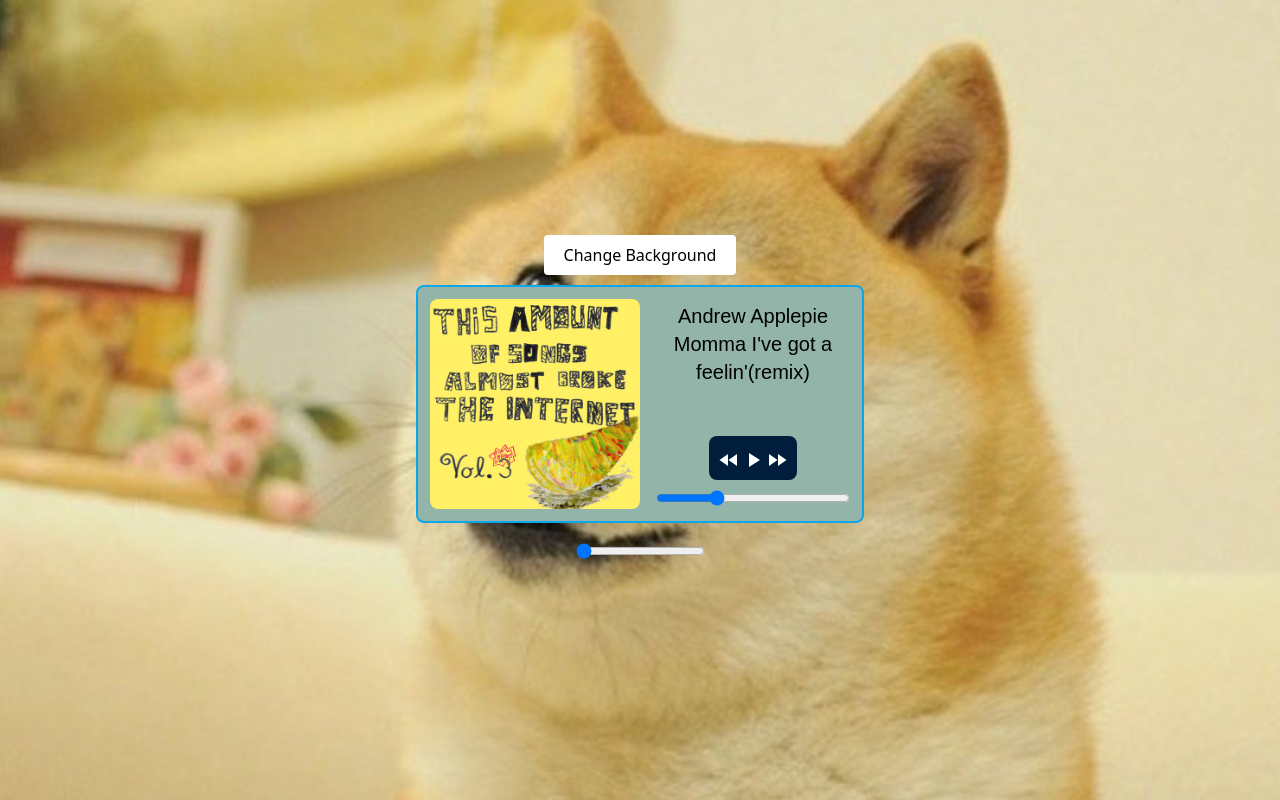
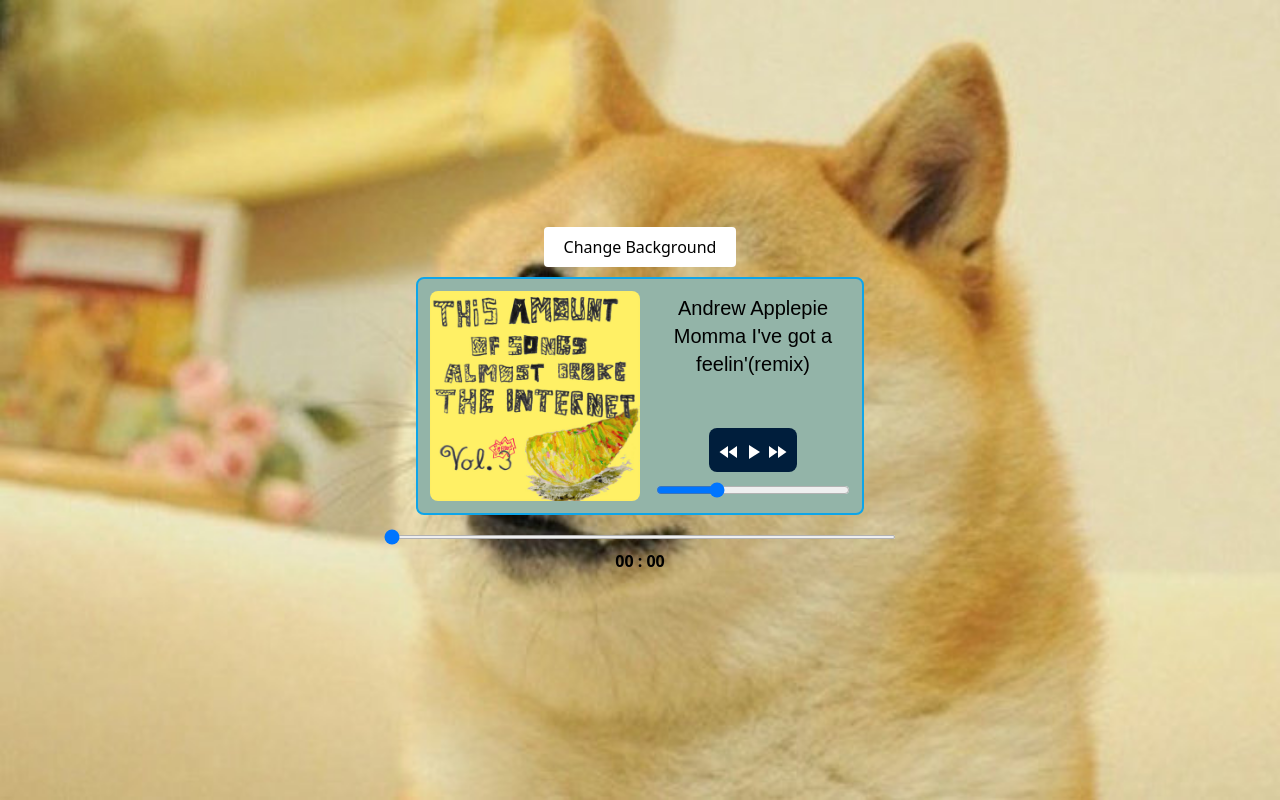
Before and after one commit to lukaslinardi/song-player, a React (Create React App) app: page / in a window 1280 px wide. Built offline with nearby package versions, Linux system fonts and the light colour scheme.

Commit message:
feat: add timestamp duration of the song

```diff
--- a/src/MediaControl.js
+++ b/src/MediaControl.js
@@ -5,6 +5,11 @@ import { SongContext } from "./SongProvider";
 const MediaControl = () => {
   const { audioRef, setPlayMedia, durationValue, setDurationValue } =
     useContext(SongContext);
+
+  const songTime = new Date(Math.ceil(audioRef.current.currentTime) * 1000);
+
+  const minutes = songTime.getUTCMinutes().toString().padStart(2, "0");
+  const seconds = songTime.getSeconds().toString().padStart(2, "0");
 
   useEffect(() => {
     audioRef.current.onended = () => {
@@ -25,14 +30,17 @@ const MediaControl = () => {
   }, [audioRef.current.currentTime, audioRef.durationValue]);
 
   return (
-    <div>
+    <div class="w-full flex justify-center items-center flex-col">
       <input
         type="range"
-        class="mt-[10px] w-full bg-blue-500"
+        class="mt-[10px] w-[40%] h-1"
         max={audioRef.current.duration.toString()}
         value={durationValue}
         onChange={(e) => (audioRef.current.currentTime = e.target.value)}
       />
+      <p class="font-semibold mt-[10px]">
+        {minutes} : {seconds}
+      </p>
     </div>
   );
 };
```
